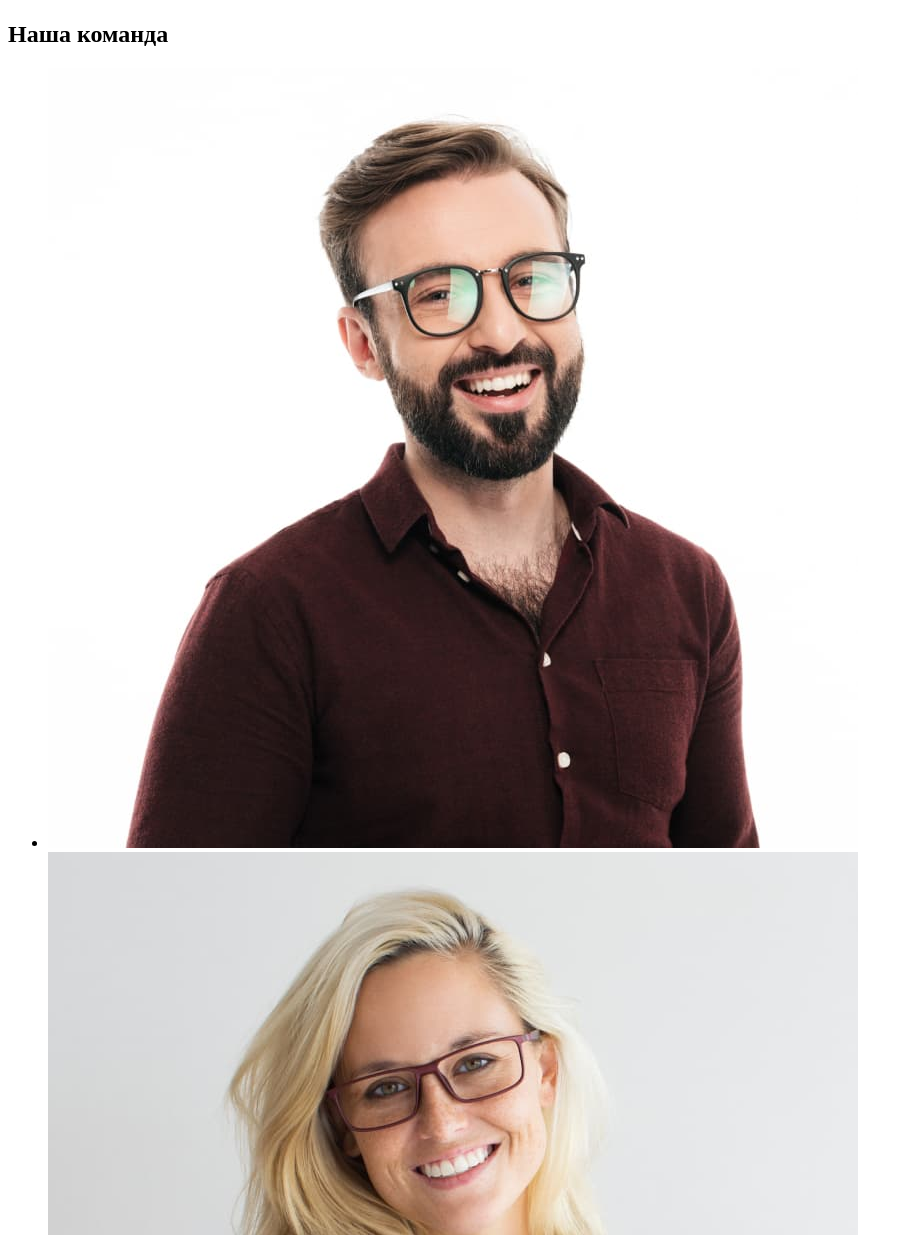
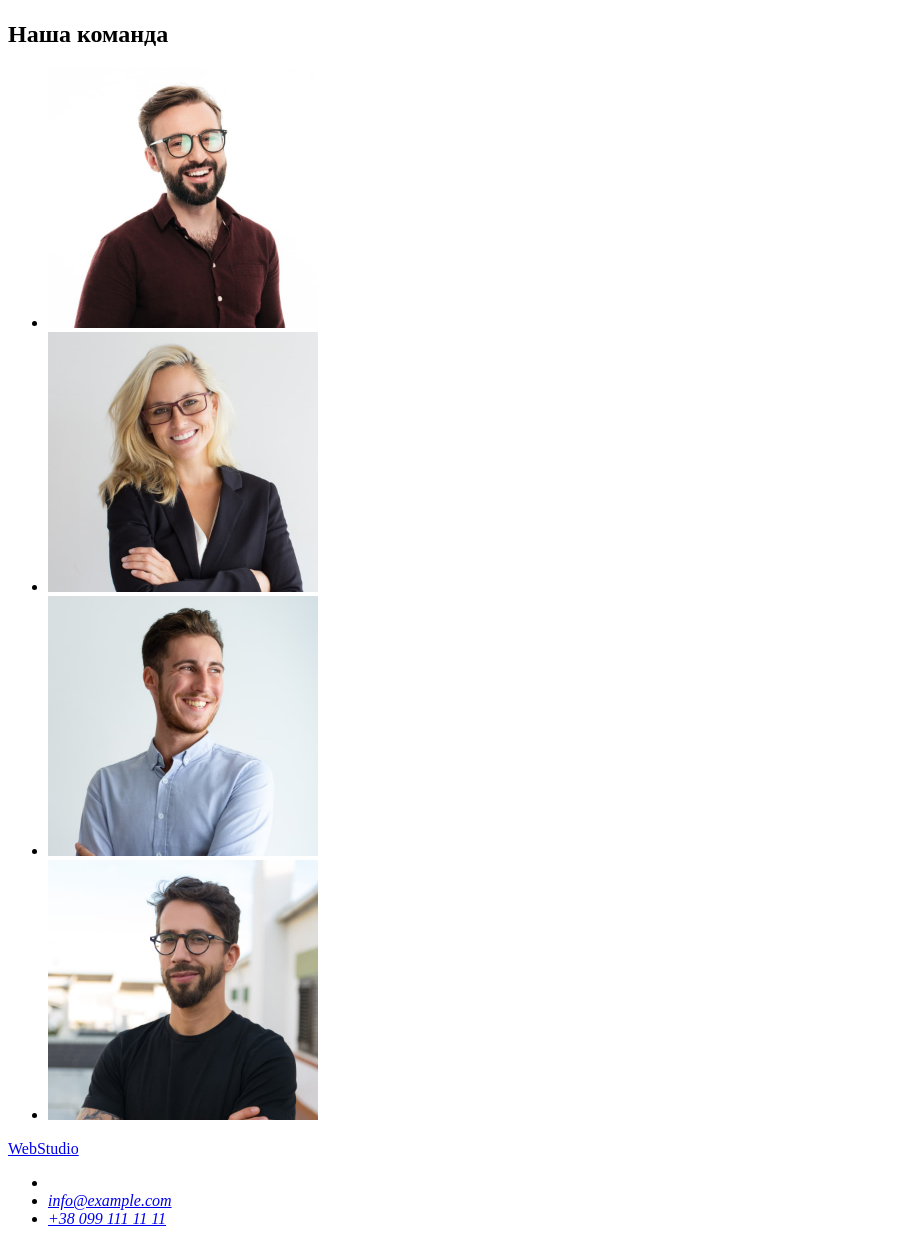
Before and after one commit to OrsoOrs/goit-markup-hw-0, a plain HTML site: page index.html in a window 1280 px wide. Shown: the part 1505-2740 px from the top of the page, without its empty margins (0-912 px from the left). Drawn offline with Linux system fonts and the light colour scheme.

Commit message:
Добавляет футер

```diff
--- a/index.html
+++ b/index.html
@@ -87,15 +87,30 @@
       <section>
         <h2>Наша команда</h2>
         <ul>
-          <li><img src="/images/ihor.jpg" alt="Продукт дизайнер" /></li>
           <li>
-            <img src="/images/olha.jpg" alt="Фронт-энд разработчик" />
+            <img src="/images/ihor.jpg" width="270" alt="Продукт дизайнер" />
           </li>
-          <li><img src="/images/nikolay.jpg" alt="Маркетолог" /></li>
-          <li><img src="/images/myhail.jpg" alt="ЮИ дизайнер" /></li>
+          <li>
+            <img src="/images/olha.jpg" width="270" alt="Фронт разработчик" />
+          </li>
+          <li>
+            <img src="/images/nikolay.jpg" width="270" alt="Маркетолог" />
+          </li>
+          <li>
+            <img src="/images/myhail.jpg" width="270" alt="ЮИ дизайнер" />
+          </li>
         </ul>
       </section>
     </main>
-    <footer></footer>
+    <footer>
+      <a href="#">WebStudio</a>
+      <address>
+        <ul>
+          <li><a href=""></a></li>
+          <li><a href="mailto:info@example.com">info@example.com</a></li>
+          <li><a href="tel:+380991111111">+38 099 111 11 11</a></li>
+        </ul>
+      </address>
+    </footer>
   </body>
 </html>
```
